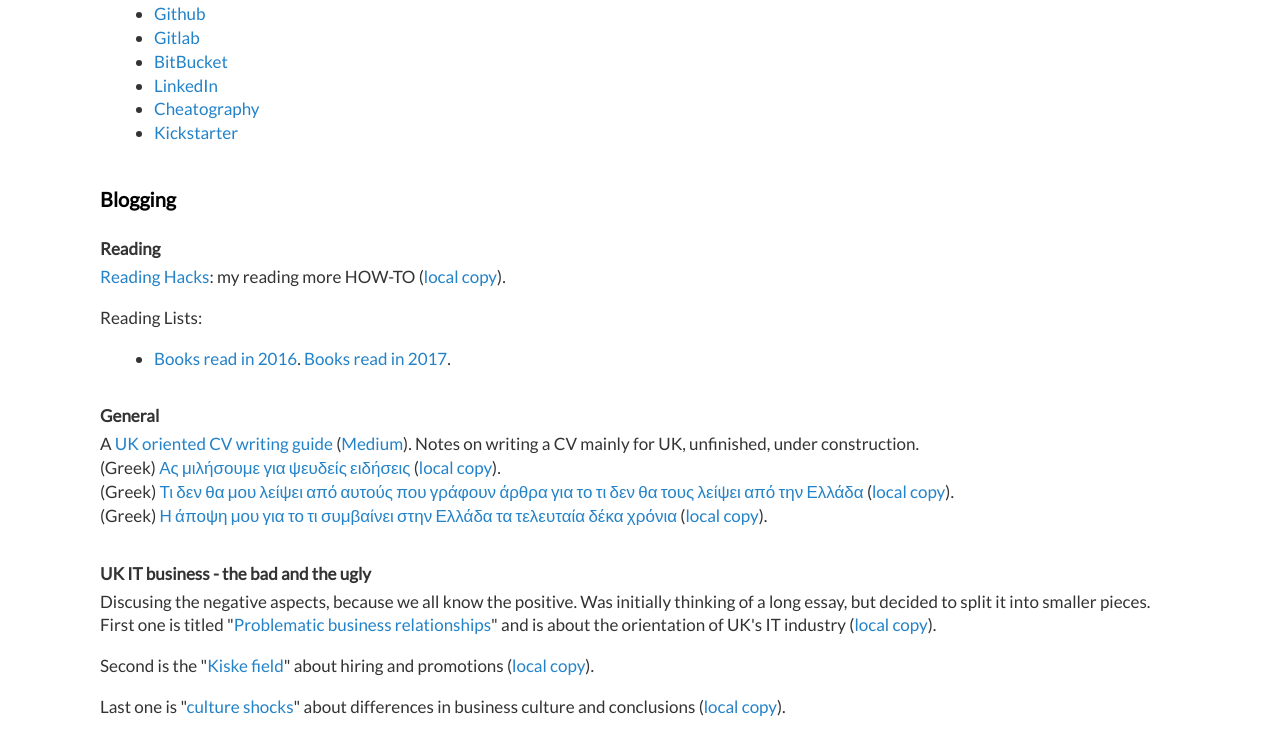
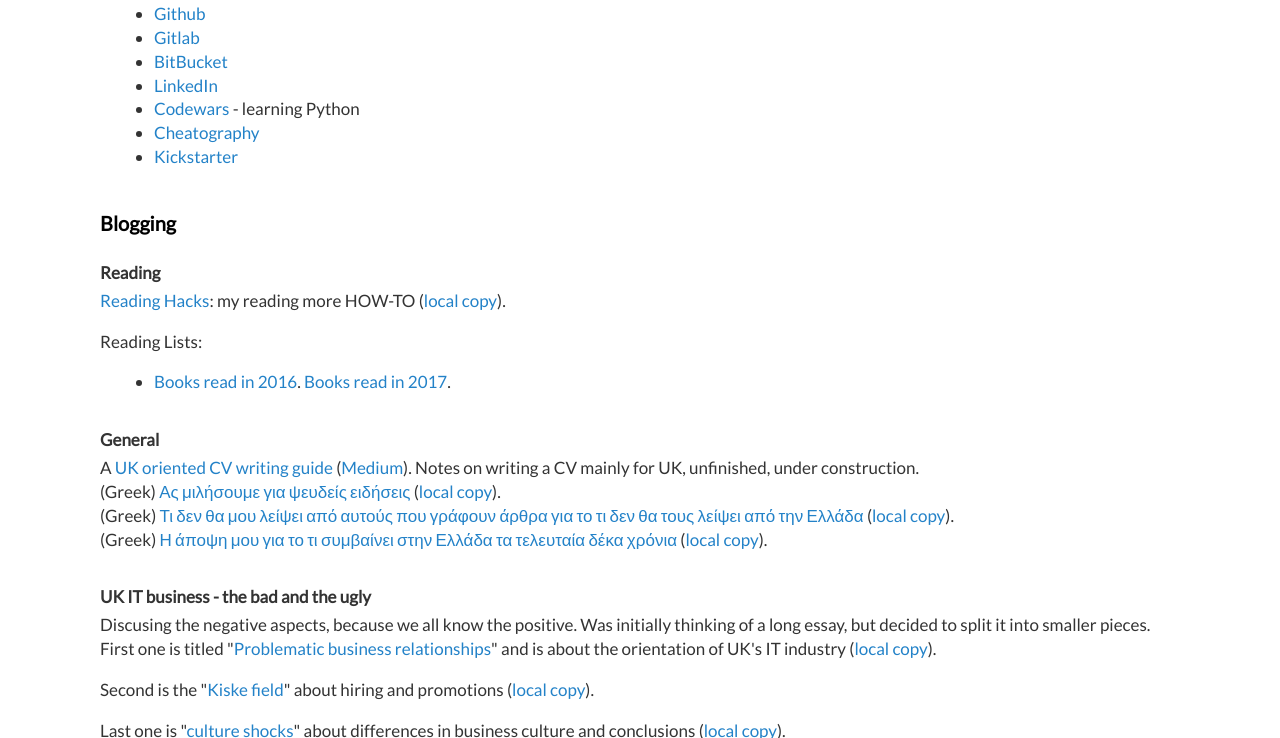
Before and after one commit to dimitrismistriotis/dimitrismistriotis.github.io, a Jekyll site: the page built from index.html, in a window 1280 px wide and 900 px high, scrolled down 1222 px, cut to the strip 162-900 px from the top of the window. Built offline with Jekyll 4.4.1, drawn with Linux system fonts in a browser that asks for light colours; the list of posts is cut into pages by our own code.

Commit message:
Added Codewars profile

```diff
--- a/index.html
+++ b/index.html
@@ -62,6 +62,7 @@
         <li><a title="Dimitrios Mistriotis Gitlab" href="https://gitlab.com/u/dimitrios" target="_blank">Gitlab</a>
         <li><a title="Dimitrios Mistriotis Bitbucket" href="https://bitbucket.org/dmistriotis/" target="_blank">BitBucket</a></li>
         <li><a href="http://uk.linkedin.com/pub/dimitris-mistriotis/9/18b/9aa">LinkedIn</a></li>
+        <li><a href="https://www.codewars.com/users/dimitry">Codewars</a> - learning Python</li>
         <li><a title="Dimitrios at Cheatography" href="http://www.cheatography.com/dimitrios/" target="_blank">Cheatography</a></li>
         <li><a title="Kickstarter URL" href="http://www.kickstarter.com/profile/besieger" target="_blank">Kickstarter</a></li>
     </ul>
```
